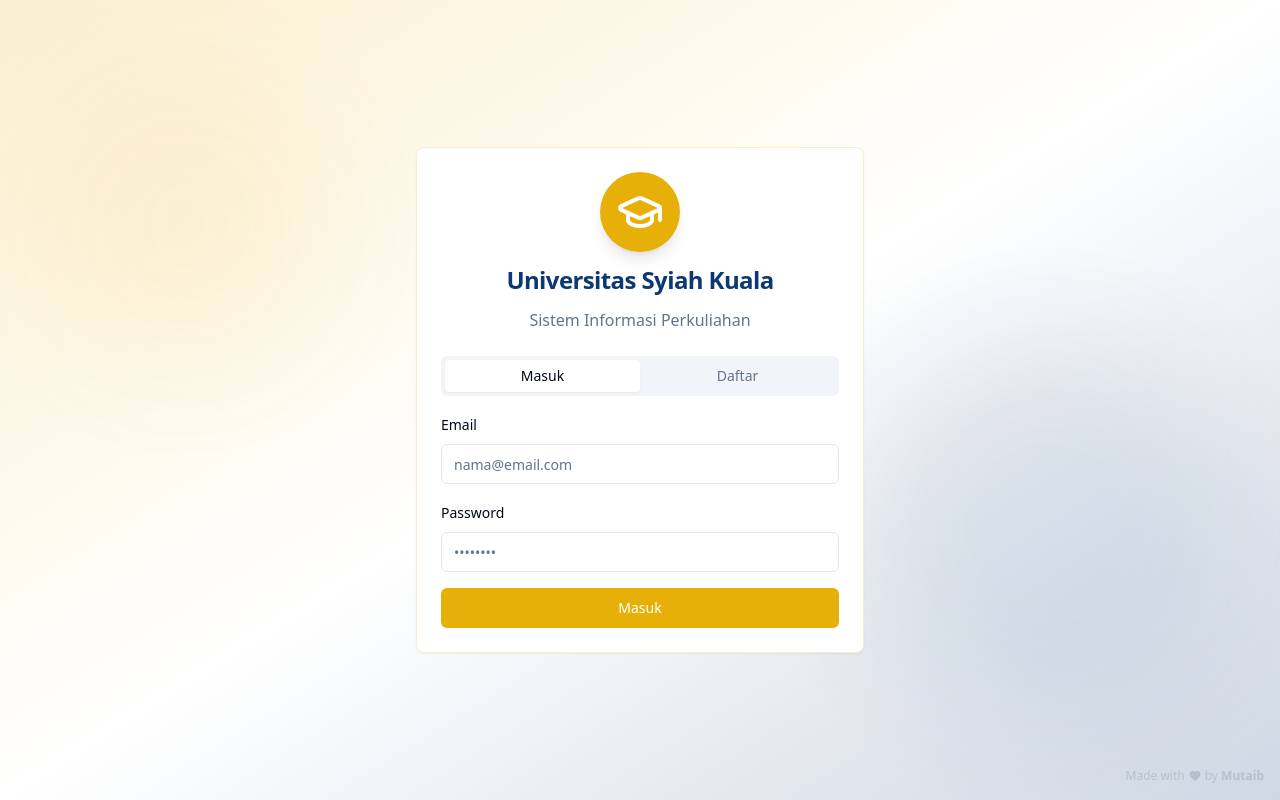
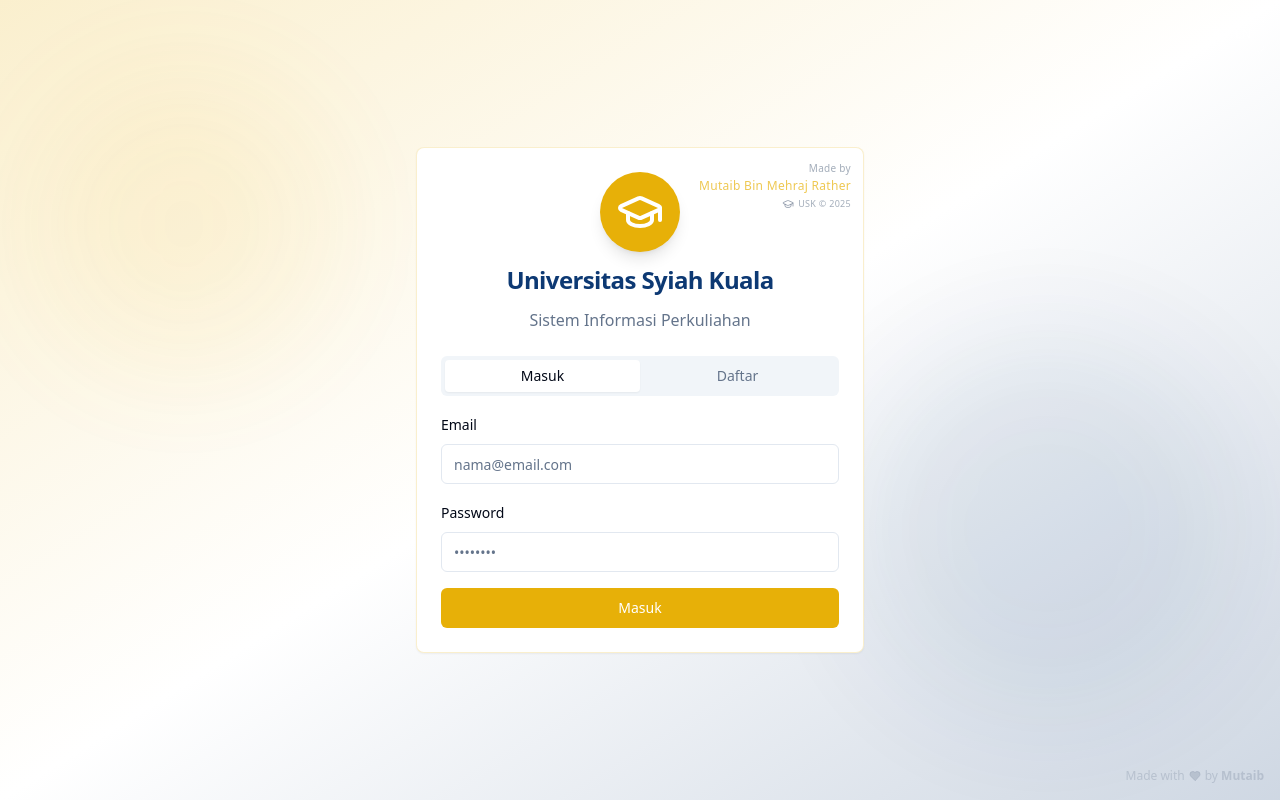
Before and after one commit to Mutaib-yye/mutaib-usk, a React (Vite) app: page /auth in a window 1280 px wide. Built offline with nearby package versions, Linux system fonts and the light colour scheme; the HTML template or start-up script is replaced by a standard one.

Commit message:
Add watermark to login screen

```diff
--- a/src/pages/Auth.tsx
+++ b/src/pages/Auth.tsx
@@ -116,6 +116,18 @@ const Auth = () => {
       </div>
 
       <Card className="w-full max-w-md glass-card border-primary/20 relative z-10 animate-fade-in">
+        {/* Watermark */}
+        <div className="absolute top-3 right-3 text-xs text-muted-foreground/60 font-light tracking-wide">
+          <div className="flex flex-col items-end gap-0.5">
+            <span className="text-[10px]">Made by</span>
+            <span className="font-medium text-primary/70">Mutaib Bin Mehraj Rather</span>
+            <span className="text-[9px] flex items-center gap-1">
+              <GraduationCap className="w-3 h-3" />
+              USK © 2025
+            </span>
+          </div>
+        </div>
+
         <CardHeader className="text-center space-y-3">
           <div className="mx-auto bg-primary rounded-full w-20 h-20 flex items-center justify-center shadow-lg">
             <GraduationCap className="w-12 h-12 text-primary-foreground" />
```
